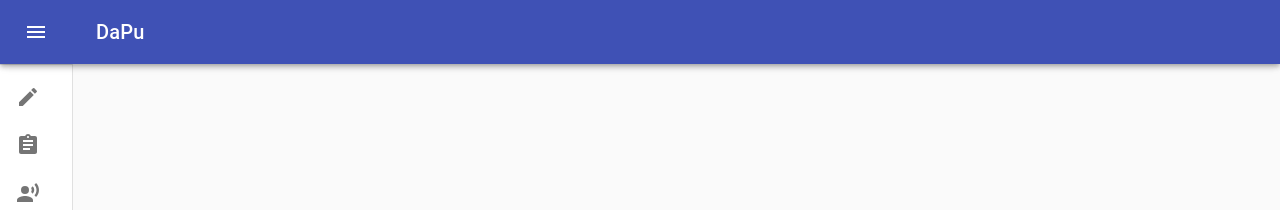
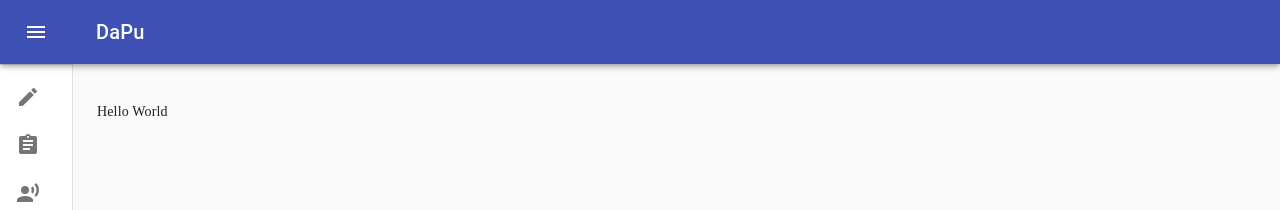
Before and after one commit to DacPhuc/personal_blog, a React (Create React App) app: page /blog in a window 1280 px wide. Shown: the top 210 px of the page. Built offline with nearby package versions, Linux system fonts and the light colour scheme; a web font is replaced by a local one.

Commit message:
Add child to Header Wrapper

```diff
--- a/src/App.js
+++ b/src/App.js
@@ -1,6 +1,7 @@
 import { Route, Switch } from "react-router-dom";
 import loadable from "@loadable/component";
 import "./App.css";
+import styled from "styled-components";
 
 const MainPage = loadable(() => import("./components/MainPage"));
 const Blog = loadable(() => import("./components/Resume"));
@@ -9,11 +10,18 @@ const Resume = loadable(() => import("./components/Resume"));
 const WebSpeechAPI = loadable(() => import("./components/WebSpeech"));
 const NotFound = loadable(() => import("./components/NotFound/NotFound"));
 
+const Wrapper = styled.div`
+  width: 100%;
+  heightL 100%
+`;
+
 function App() {
   return (
     <>
       <div className="wrapper">
-        <Header />
+        <Header
+          children={
+            <Wrapper>
               <Switch>
                 <Route exact path="/" component={MainPage} />
                 <Route path="/blog" component={Blog} />
@@ -21,6 +29,9 @@ function App() {
                 <Route path="/web-speech-api" component={WebSpeechAPI} />
                 <Route path="*" component={NotFound} />
               </Switch>
+            </Wrapper>
+          }
+        />
       </div>
     </>
   );
--- a/src/components/Header/index.tsx
+++ b/src/components/Header/index.tsx
@@ -1,4 +1,4 @@
-import React, { ReactElement } from "react";
+import React from "react";
 import clsx from "clsx";
 import {
   createStyles,
@@ -26,6 +26,10 @@ import RecordVoiceOverIcon from "@material-ui/icons/RecordVoiceOver";
 import { Link } from "react-router-dom";
 
 const drawerWidth = 240;
+
+interface Props {
+  childProps?: React.ReactNode;
+}
 
 const useStyles = makeStyles((theme: Theme) =>
   createStyles({
@@ -91,7 +95,7 @@ const useStyles = makeStyles((theme: Theme) =>
   })
 );
 
-export default function Header() {
+const Header: React.FC<Props> = ({ children }) => {
   const classes = useStyles();
   const theme = useTheme();
   const [open, setOpen] = React.useState(false);
@@ -203,6 +207,12 @@ export default function Header() {
         </List>
         <Divider />
       </Drawer>
+      <main className={classes.content}>
+        <div className={classes.toolbar} />
+        <div>{children}</div>
+      </main>
     </div>
   );
-}
+};
+
+export default Header;
--- a/src/components/MainPage/index.js
+++ b/src/components/MainPage/index.js
@@ -6,12 +6,12 @@ import React from "react";
 const Wrapper = styled.div`
   background-color: #282c34;
   display: flex;
-  height: 100vh;
+  min-height: 80vh;
 `;
 
 const SubWrapper = styled.div`
   flex-grow: 1;
-  height: 100vh;
+  min-height: 80vh;
 `;
 
 const Header = styled.div`
```
Lines whose indentation alone changed are shown as unchanged.
